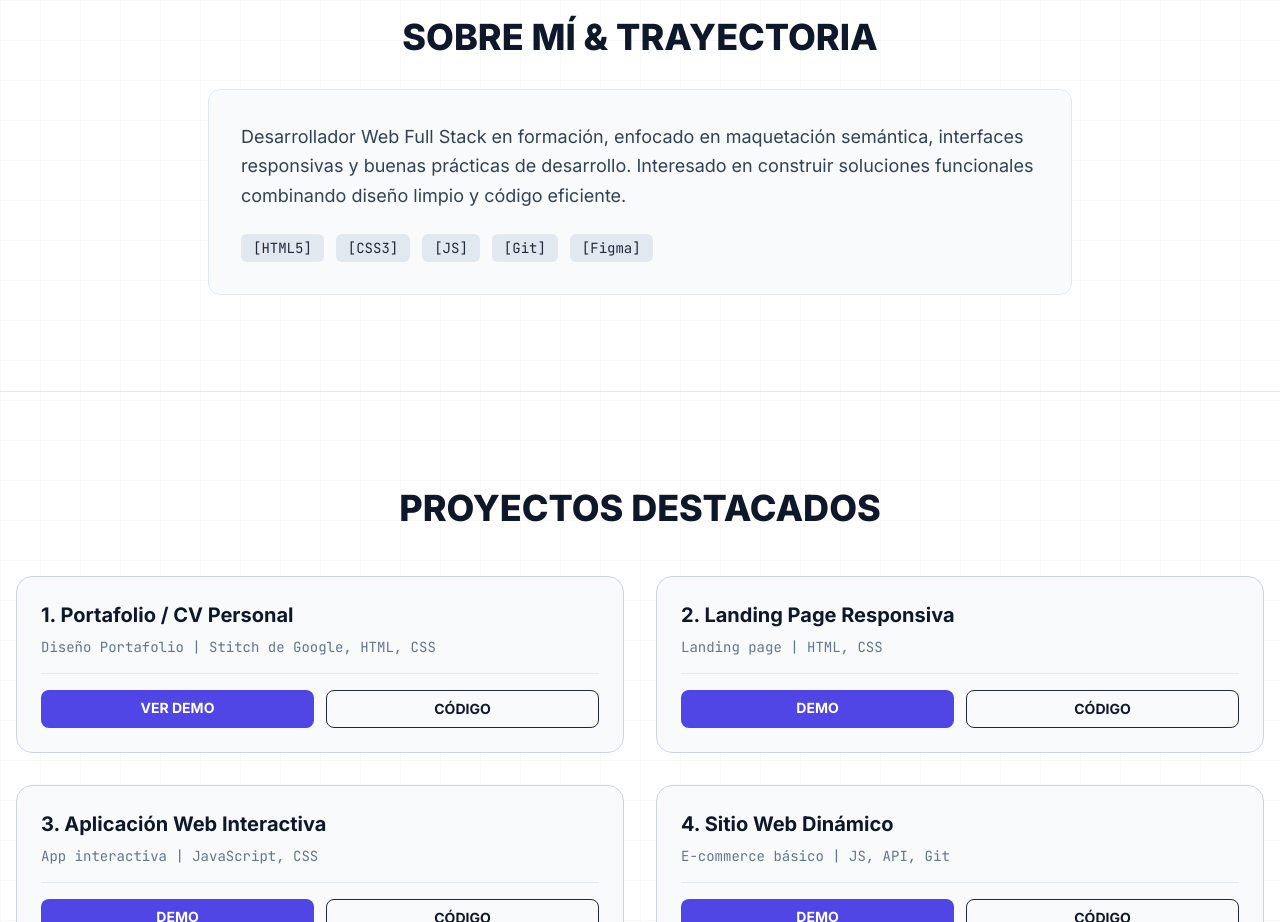
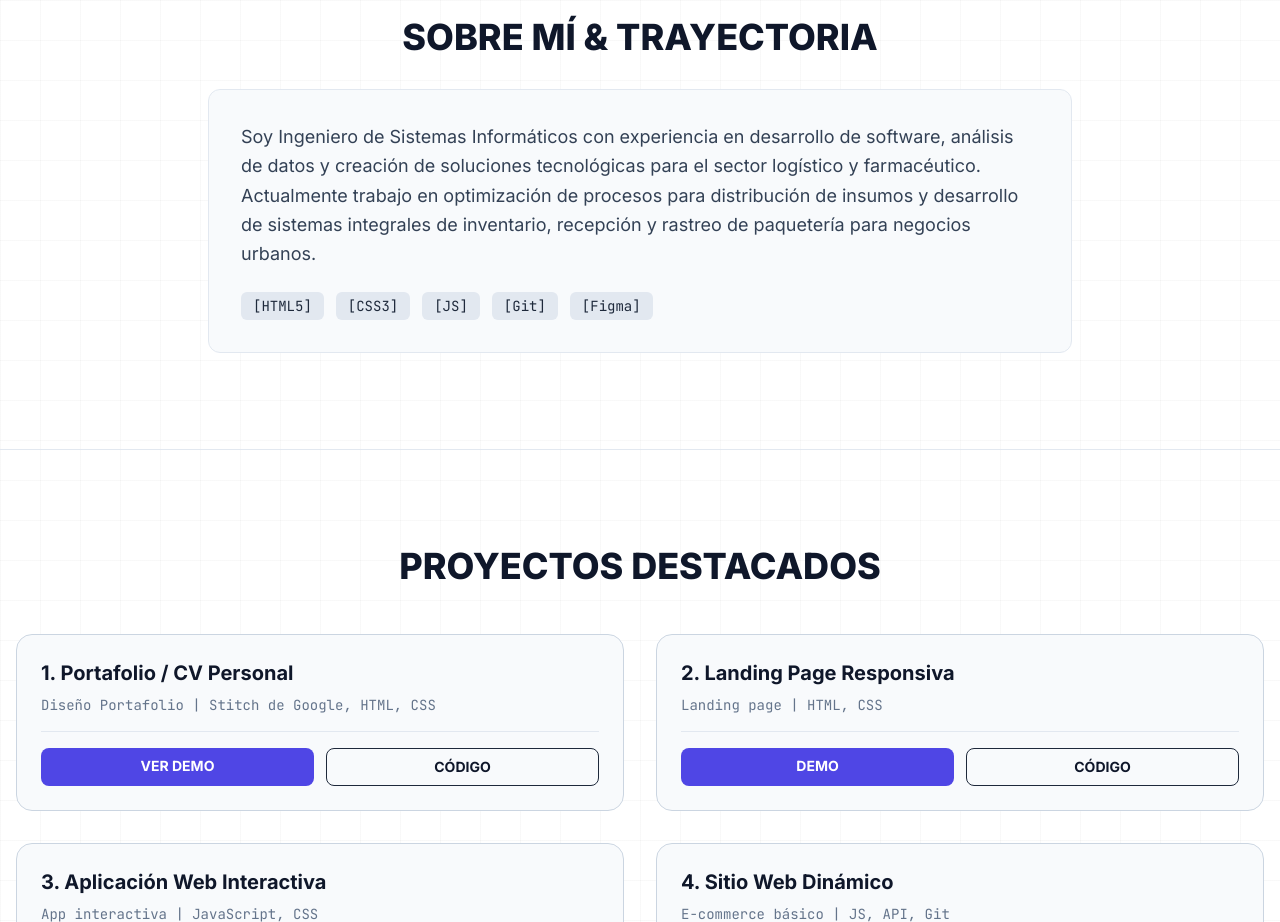
Before and after one commit to cwespinoza/1-portafolio, a plain HTML site: page index.html in a window 1280 px wide. Shown: the part 880-1802 px from the top of the page. Drawn offline with nearby package versions, Linux system fonts and the light colour scheme.

Commit message:
actualizacion, perfil y experiencia en sobre-mi en index.html

```diff
--- a/index.html
+++ b/index.html
@@ -112,8 +112,7 @@
         <h2 class="text-3xl sm:text-4xl font-extrabold uppercase mb-8 text-slate-900 dark:text-white">Sobre Mí & Trayectoria</h2>
         <div class="glass-card-interactive rounded-xl p-8 text-left">
           <p class="text-slate-700 dark:text-slate-300 text-lg leading-relaxed mb-6">
-            Desarrollador Web Full Stack en formación, enfocado en maquetación semántica, interfaces responsivas y buenas prácticas de desarrollo. Interesado en construir soluciones funcionales combinando diseño limpio y código eficiente.
-          </p>
+                Soy Ingeniero de Sistemas Informáticos con experiencia en desarrollo de software, análisis de datos y creación de soluciones tecnológicas para el sector logístico y farmacéutico. Actualmente trabajo en optimización de procesos para distribución de insumos y desarrollo de sistemas integrales de inventario, recepción y rastreo de paquetería para negocios urbanos.          </p>
           <div class="flex flex-wrap gap-3 font-mono text-sm">
             <span class="px-3 py-1 bg-slate-200 dark:bg-slate-800 rounded-md text-slate-800 dark:text-slate-200">[HTML5]</span>
             <span class="px-3 py-1 bg-slate-200 dark:bg-slate-800 rounded-md text-slate-800 dark:text-slate-200">[CSS3]</span>
```
